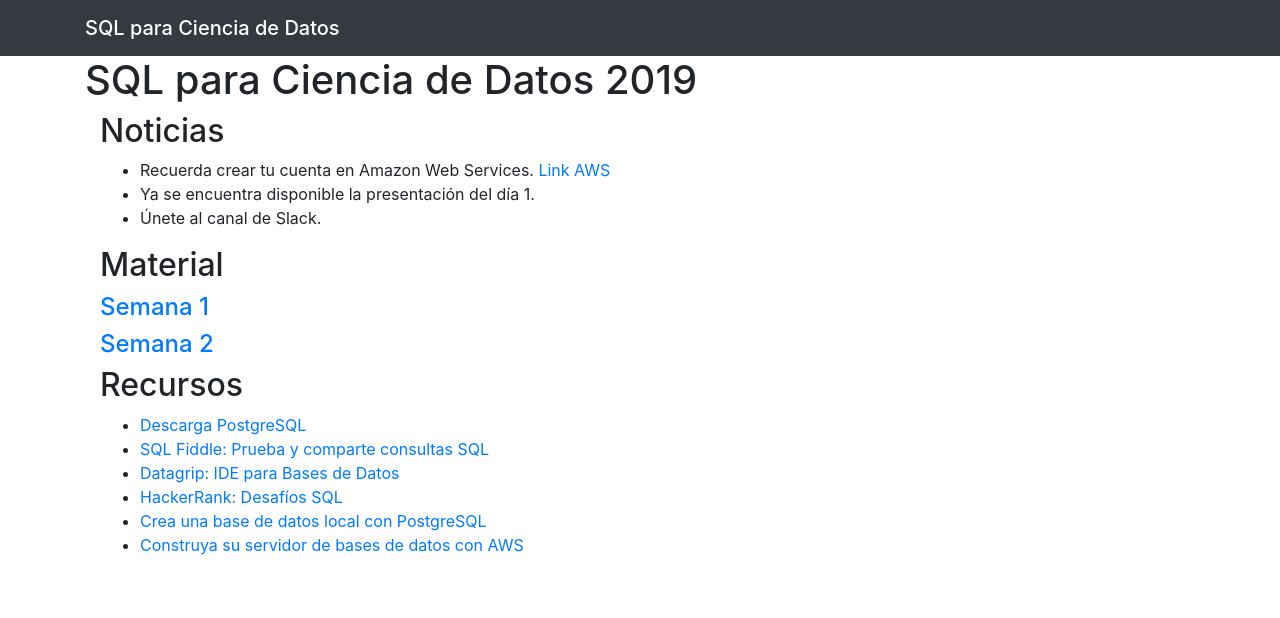
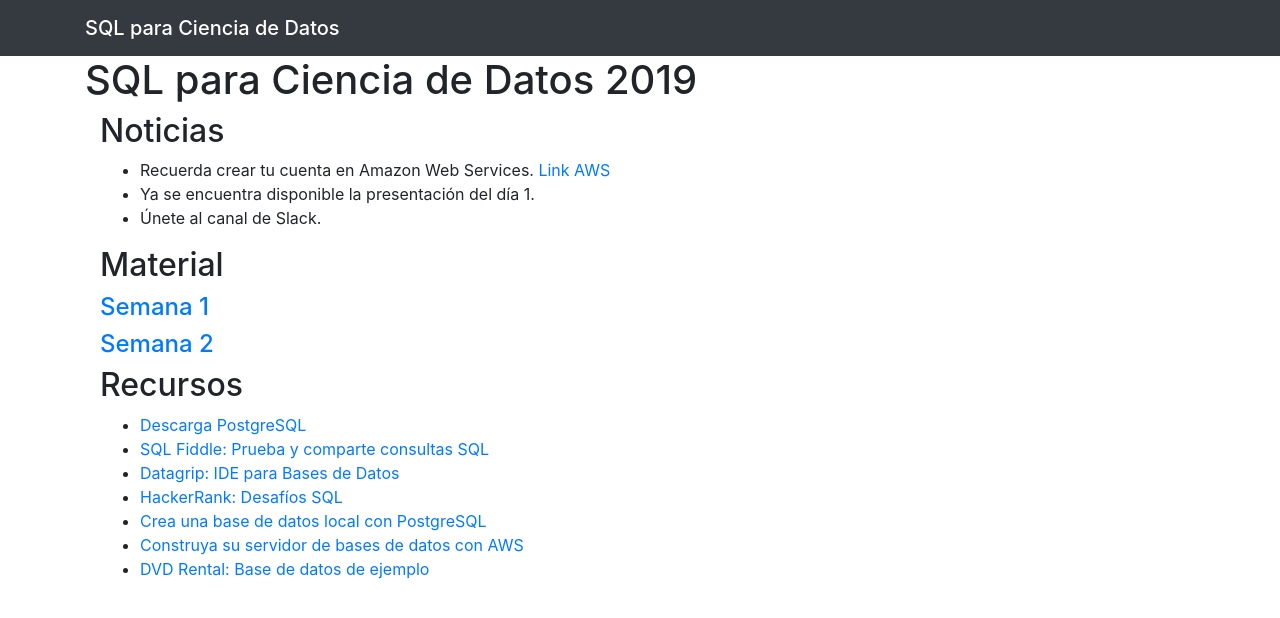
Before and after one commit to maorjuela73/SQL-CD, a plain HTML site: page index.html in a window 1280 px wide. Drawn offline with Linux system fonts and the light colour scheme.

Commit message:
Ejemplo R

```diff
--- a/index.html
+++ b/index.html
@@ -91,6 +91,9 @@
         <li>
           <a href="Construya su servidor de bases de datos con AWS.html">Construya su servidor de bases de datos con AWS</a>
         </li>
+        <li>
+          <a href="https://drive.google.com/open?id=1qmbyZi2qPHyBAbTZ6yPKAqdIxt2S6zpD">DVD Rental: Base de datos de ejemplo</a>
+        </li>
       </ul>
     </div>
   </div>
```
Also changed, not shown: 1 other file.
